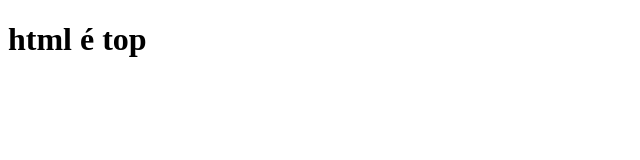
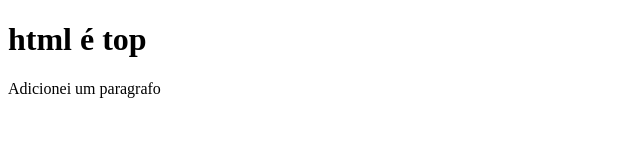
Before and after one commit to GustavoGussoni/git_kenzie_aula28, a plain HTML site: page index.html in a window 1280 px wide. Shown: the whole page, without its empty margins (0-640 px from the left). Drawn offline with Linux system fonts and the light colour scheme.

Commit message:
paragrafo add

```diff
--- a/index.html
+++ b/index.html
@@ -8,5 +8,6 @@
 </head>
 <body>
       <h1>html é top</h1>
+      <p>Adicionei um paragrafo</p>
 </body>
 </html>
```
